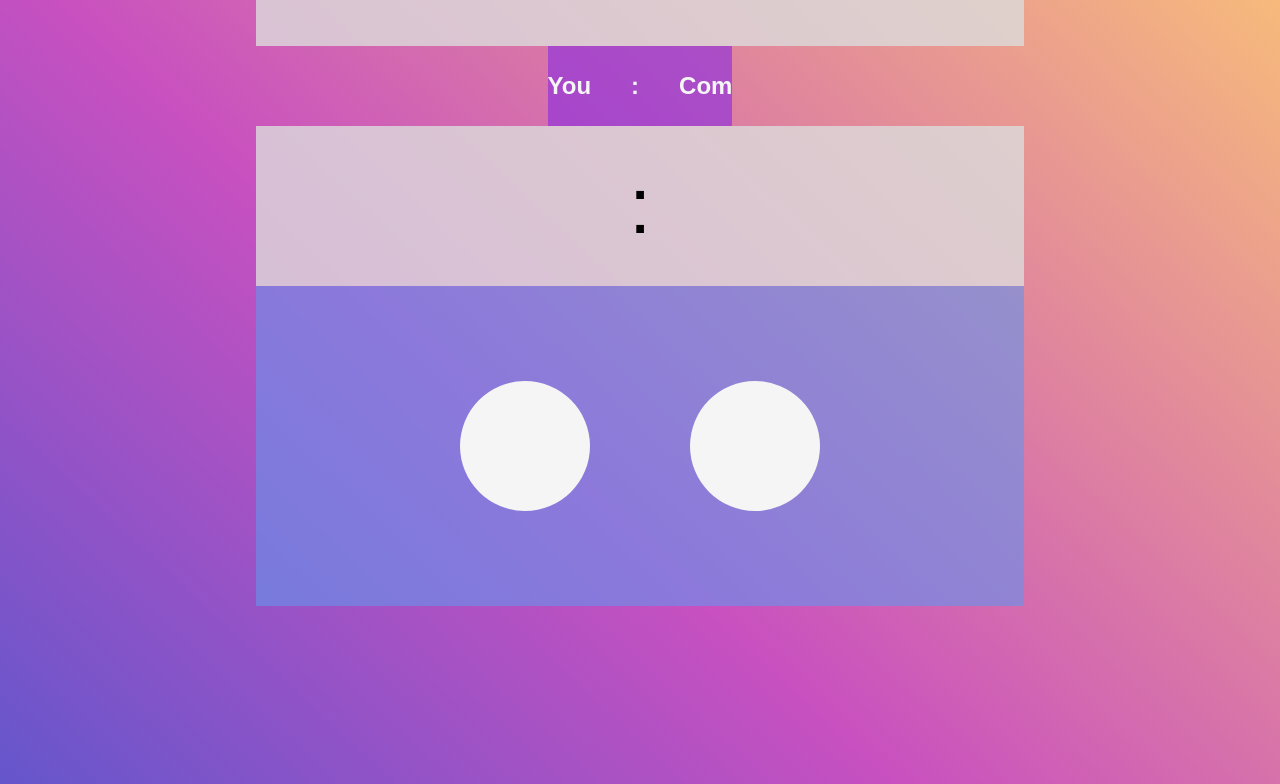
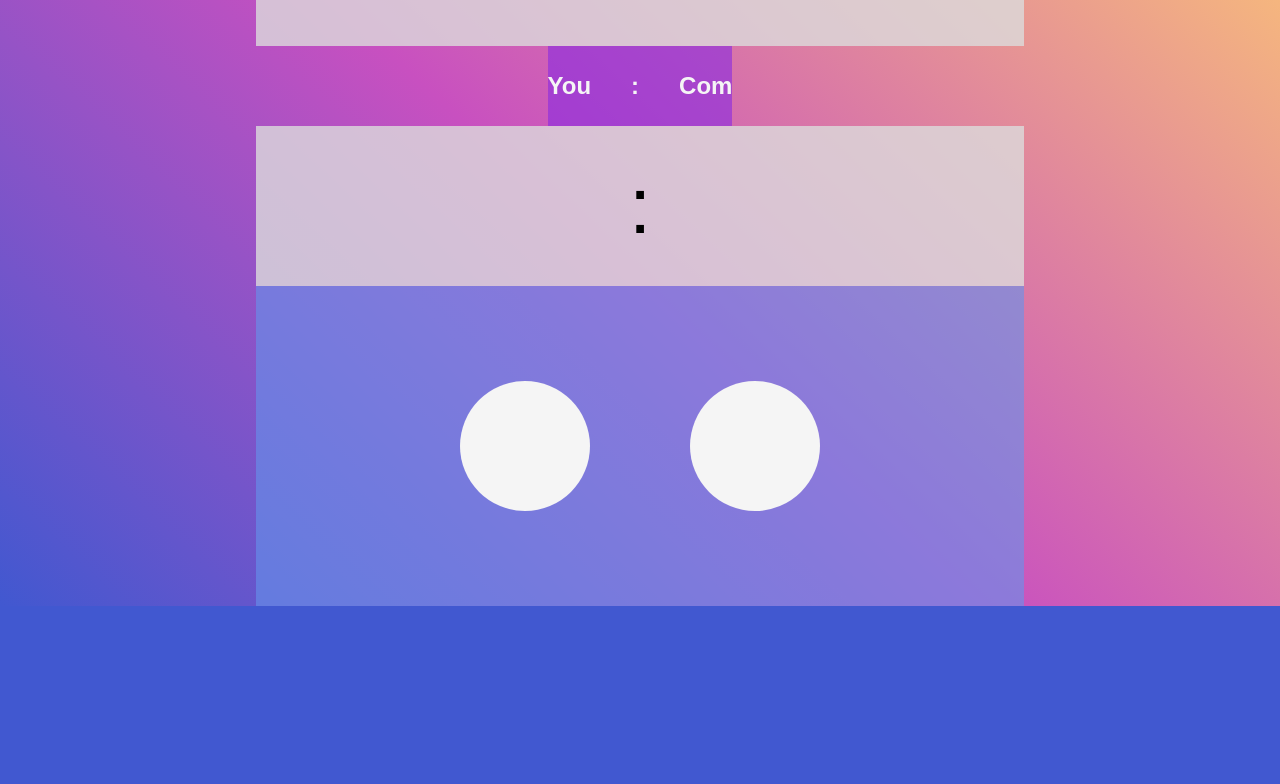
Before and after one commit to GamerShabandari/sten_sax_pase, a plain HTML site: page index.html in a window 1280 px wide. Shown: the part 194-978 px from the top of the page. After the commit the page ends 800 px from the top, so only its background shows below. Drawn offline with nearby package versions, Linux system fonts and the light colour scheme.

Commit message:
mer css fix

```diff
--- a/css/_base.scss
+++ b/css/_base.scss
@@ -18,13 +18,16 @@ body{
     margin: 0%;
     padding: 0%;
 
+    width: 100vw;
+    height: 100vh;
+
     background-color: #4158D0;
     background-image: linear-gradient(43deg, #4158D0 0%, #C850C0 46%, #FFCC70 100%);
 }
 
 .gameBorder{
     width: 100vw;
-    height: 100vw;
+    height: 100vh;
 }
 
 header{
--- a/css/_desktop.scss
+++ b/css/_desktop.scss
@@ -5,7 +5,7 @@ body {
     margin: 0%;
     font-family: Arial, Helvetica, sans-serif;
     font-weight: 200;
-    height: auto;
+    height: 100vh;
 
     background-color: #4158D0;
     background-image: linear-gradient(43deg, #4158D0 0%, #C850C0 46%, #FFCC70 100%);
@@ -16,6 +16,7 @@ body {
 
 .gameBorder{
     width: 60%;
+    height: 100%;
 }
 
 header{
```
Also changed, not shown: css/style.css, 1 other file.
